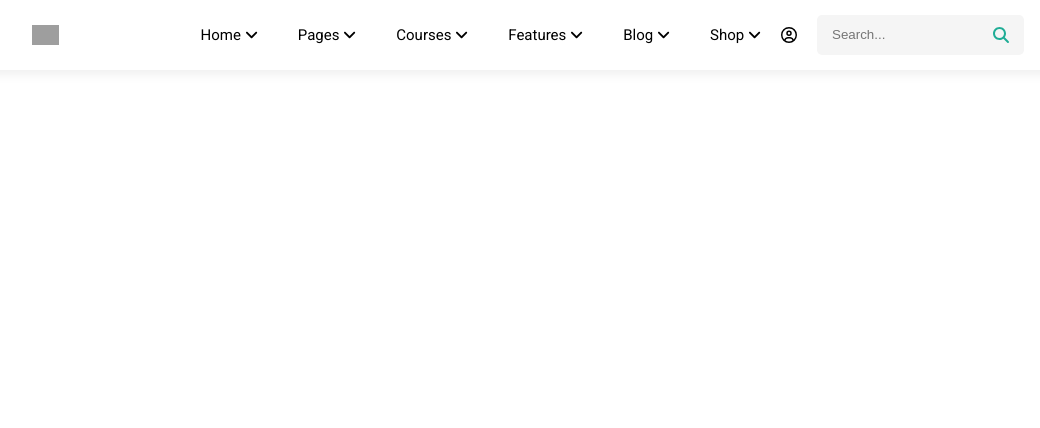
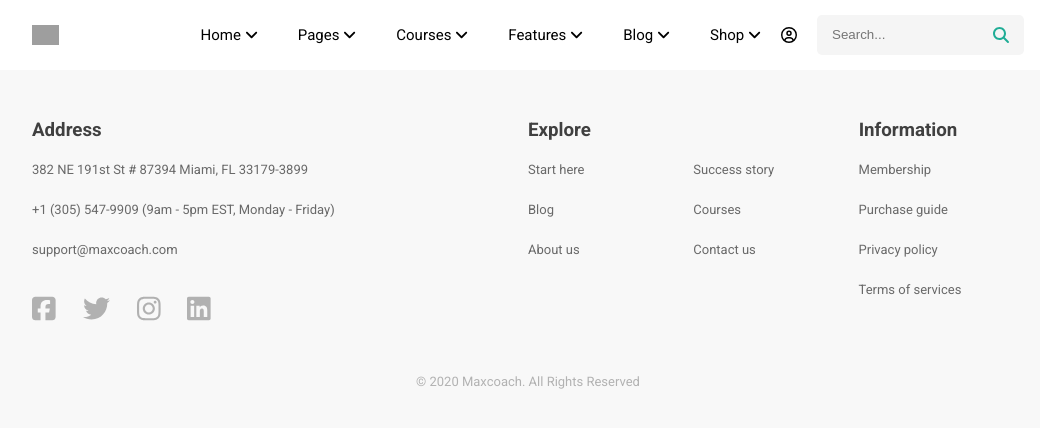
Before and after one commit to MarinaLasorsa/proj-html-vuejs, a Vue app: page / in a window 1280 px wide. Shown: the top 428 px of the page, without its empty margins (112-1152 px from the left). Built offline with nearby package versions, Linux system fonts and the light colour scheme; grey boxes are pictures that could not be loaded.

Commit message:
ADD: footer template and style with links inserted dynamically through props

```diff
--- a/src/App.vue
+++ b/src/App.vue
@@ -40,6 +40,60 @@ export default {
           text: 'Shop',
           href: '#'
         },
+      ],
+      explore: [
+        {
+          id: 1,
+          text: 'Start here',
+          href: '#'
+        },
+        {
+          id: 2,
+          text: 'Blog',
+          href: '#'
+        },
+        {
+          id: 3,
+          text: 'About us',
+          href: '#'
+        },
+        {
+          id: 4,
+          text: 'Success story',
+          href: '#'
+        },
+        {
+          id: 5,
+          text: 'Courses',
+          href: '#'
+        },
+        {
+          id: 6,
+          text: 'Contact us',
+          href: '#'
+        }
+      ],
+      info: [
+        {
+          id: 1,
+          text: 'Membership',
+          href: '#'
+        },
+        {
+          id: 2,
+          text: 'Purchase guide',
+          href: '#'
+        },
+        {
+          id: 3,
+          text: 'Privacy policy',
+          href: '#'
+        },
+        {
+          id: 4,
+          text: 'Terms of services',
+          href: '#'
+        },
       ]
     }
   }
@@ -50,7 +104,7 @@ export default {
 <template>
   <div>
     <AppHeader :menu="nav" />
-
+    <AppFooter :exploreMenu="explore" :infoMenu="info" />
   </div>
 </template>
 
--- a/src/components/AppFooter.vue
+++ b/src/components/AppFooter.vue
@@ -1,13 +1,84 @@
 <template>
-    <div>
-        footer
-    </div>
+    <footer class="page-footer">
+        <div class="container">
+            <div class="row">
+                <div class="col-6">
+                    <h3 class="list-title">Address</h3>
+                </div>
+                <div class="col-4">
+                    <h3 class="list-title">Explore</h3>
+                </div>
+                <div class="col-2">
+                    <h3 class="list-title">Information</h3>
+                </div>
+            </div>
+            <div class="row">
+                <div class="col-6">
+                    <p class="small-font">382 NE 191st St # 87394 Miami, FL 33179-3899</p>
+                    <p class="small-font">+1 (305) 547-9909 (9am - 5pm EST, Monday - Friday)</p>
+                    <p class="small-font">support@maxcoach.com</p>
+                    <div class="row socials">
+                        <font-awesome-icon :icon="['fab', 'square-facebook']" class="social-icon" />
+                        <font-awesome-icon :icon="['fab', 'twitter']" class="social-icon" />
+                        <font-awesome-icon :icon="['fab', 'instagram']" class="social-icon" />
+                        <font-awesome-icon :icon="['fab', 'linkedin']" class="social-icon" />
+                    </div>
+                </div>
+                <ul class="col-2">
+                    <li v-for="link in exploreFirstColumn" :key="link.id" class="small-font">{{ link.text }}</li>
+                </ul>
+                <ul class="col-2">
+                    <li v-for="link in exploreSecondColumn" :key="link.id" class="small-font">{{ link.text }}</li>
+                </ul>
+                <ul class="col-2">
+                    <li v-for="link in infoMenu" :key="link.id" class="small-font">{{ link.text }}</li>
+                </ul>
+            </div>
+            <p class="small-font copyright">&copy; 2020 Maxcoach. All Rights Reserved</p>
+        </div>
+    </footer>
 </template>
 
 <script>
 export default {
+    props: ["exploreMenu", "infoMenu"],
+    computed: {
+        exploreFirstColumn() {
+            return this.exploreMenu.slice(0, 3);
 
+        },
+        exploreSecondColumn() {
+            return this.exploreMenu.slice(-3);
+        }
+    }
 }
 </script>
 
-<style lang="scss" scoped></style>
+<style lang="scss" scoped>
+.page-footer {
+    background-color: #f8f8f8;
+    padding: 40px 0;
+    color: #696969;
+    line-height: 40px;
+}
+
+.list-title {
+    color: #404040;
+}
+
+.socials {
+    color: #B1B1B1;
+    gap: 27px;
+    margin-top: 25px;
+}
+
+.social-icon {
+    height: 27px;
+}
+
+.copyright {
+    text-align: center;
+    color: #b2b2b2;
+    margin-top: 40px;
+}
+</style>
--- a/src/styles/partials/_utilities.scss
+++ b/src/styles/partials/_utilities.scss
@@ -5,3 +5,19 @@
 .align-center {
     align-items: center;
 }
+
+.col-6 {
+    width: 50%;
+}
+
+.col-4 {
+    width: 33.33%;
+}
+
+.col-2 {
+    width: 16.66%;
+}
+
+.small-font {
+    font-size: 13px;
+}
--- a/src/styles/partials/_variables.scss
+++ b/src/styles/partials/_variables.scss
@@ -1,3 +1,3 @@
 $dark-text-color: #3F3A64;
-
+$grey-color: #f8f8f8;
 $teal-color: #20AD96;
```
